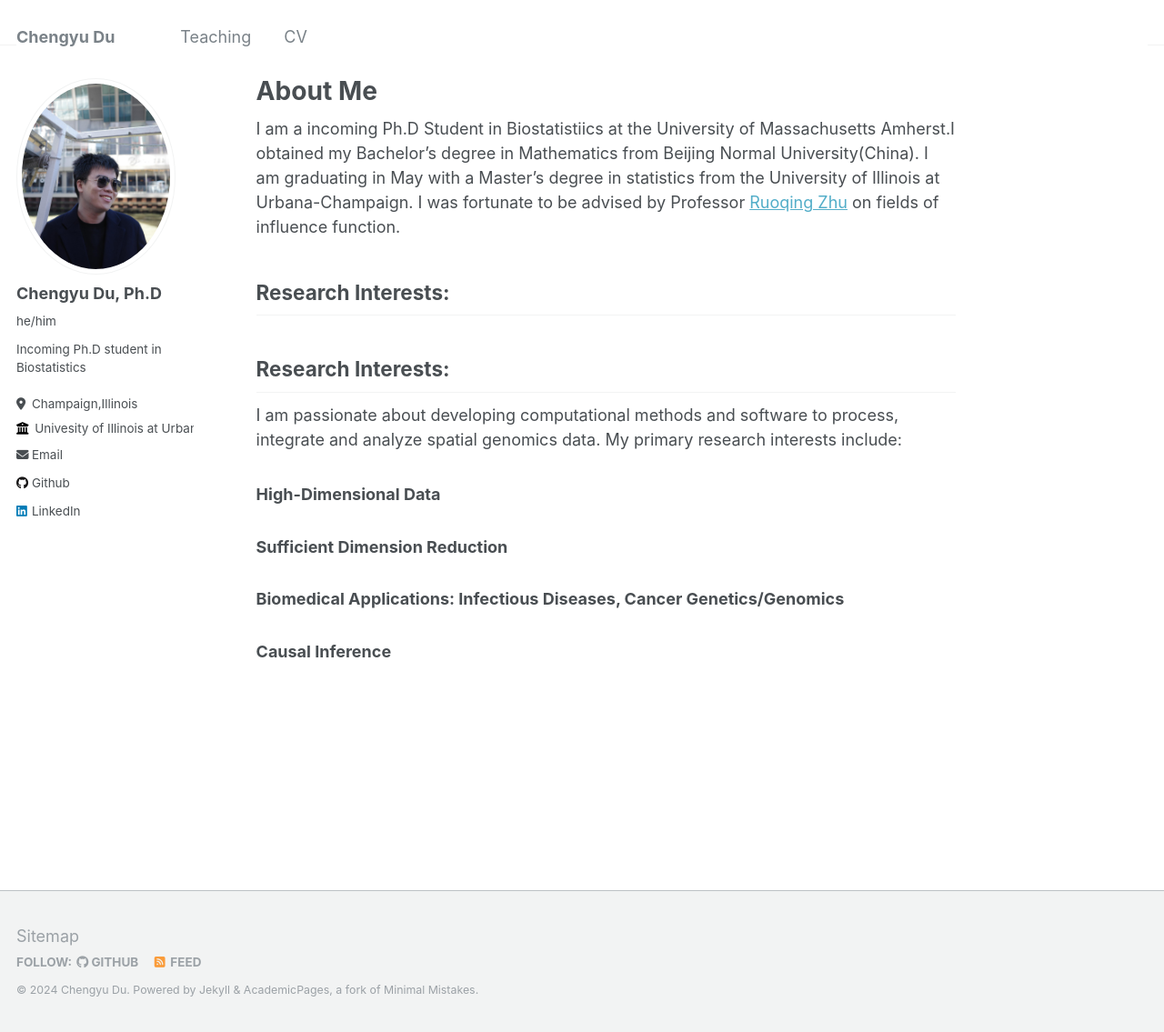
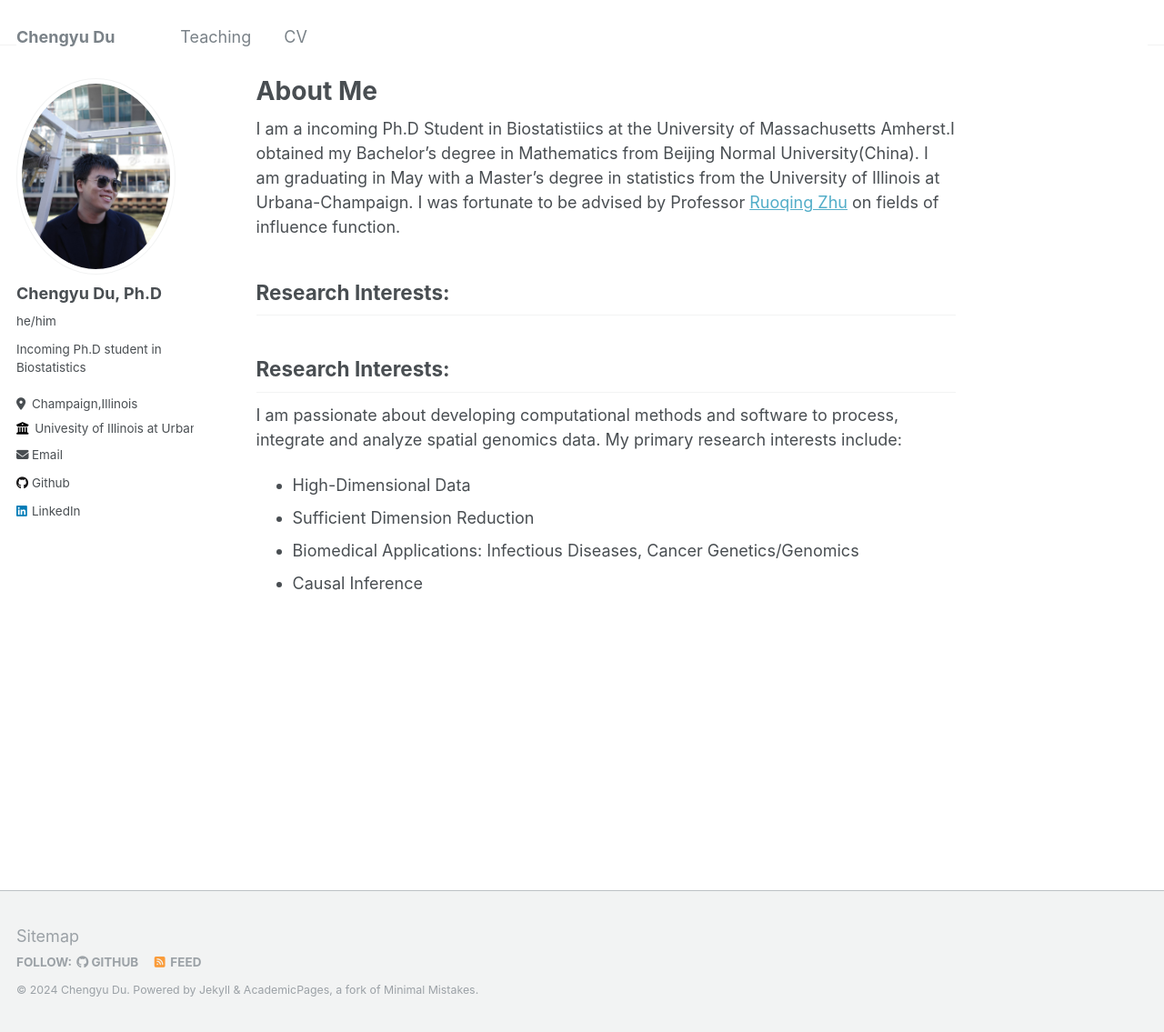
Before and after one commit to ChengyuRicardoDu/ChengyuRicardoDu.github.io, a Jekyll site: the page built from _pages/about.md, in a window 1280 px wide and 1135 px high. Shown: the whole window at 91% size. Built offline with Jekyll 4.4.1, drawn with Linux system fonts in a browser that asks for light colours.

```diff
--- a/_pages/about.md
+++ b/_pages/about.md
@@ -20,7 +20,7 @@ Research Interests:
 
 I am passionate about developing computational methods and software to process, integrate and analyze spatial genomics data. My primary research interests include:
 
-### High-Dimensional Data
-### Sufficient Dimension Reduction
-### Biomedical Applications: Infectious Diseases, Cancer Genetics/Genomics
-### Causal Inference
+- High-Dimensional Data
+- Sufficient Dimension Reduction
+- Biomedical Applications: Infectious Diseases, Cancer Genetics/Genomics
+- Causal Inference
```
